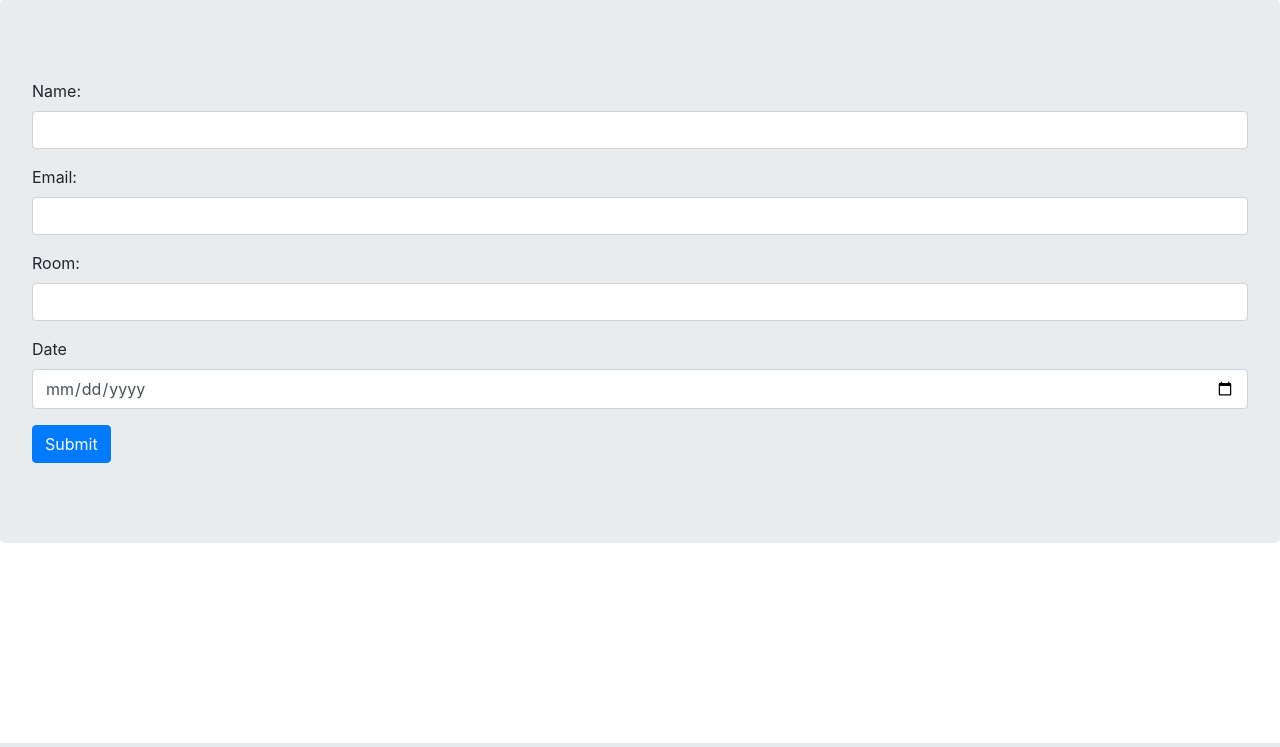
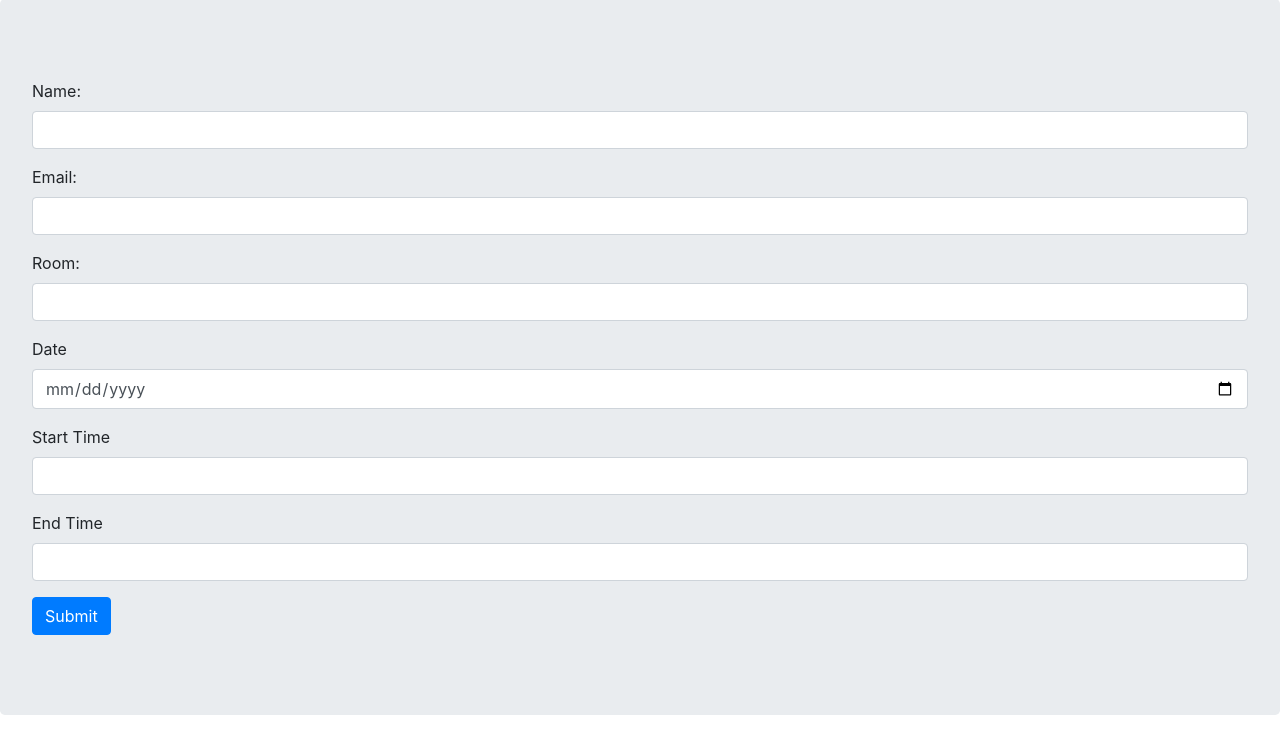
Before and after one commit to Taha-Adeel/setmas, a Flask app: a page that uses src/backend/templates/booking_request.html in a window 1280 px wide. Shown: the part 57-804 px from the top of the page. Run offline with Flask 3, Linux system fonts and the light colour scheme; some libraries are stand-ins or nearby versions.

Commit message:
fixed bugs in form

```diff
--- a/src/backend/base.py
+++ b/src/backend/base.py
@@ -28,17 +28,17 @@ class BookingRequest(db.Model):
     email = db.Column(db.String(80), nullable=False)
     room = db.Column(db.String(80), nullable=False)
     date = db.Column(db.String(20), nullable=False)
-    # start_time = db.Column(db.String(20), nullable=False)
-    # end_time = db.Column(db.String(20), nullable=False)
+    start_time = db.Column(db.String(20), nullable=False)
+    end_time = db.Column(db.String(20), nullable=False)
 
 
-    def __init__(self, name, email, room, date):
+    def __init__(self, name, email, room, date, start_time, end_time):
         self.name = name
         self.email = email
         self.room = room
         self.date = date
-        # self.start_time = start_time
-        # self.end_time = end_time
+        self.start_time = start_time
+        self.end_time = end_time
 
         # fill fields
 
@@ -63,11 +63,11 @@ def booking_request():
         email = form.email.data
         room = form.room.data
         date = form.date.data
-        # start_time = form.start_time.data
-        # end_time = form.end_time.data
+        start_time = str(form.start_time.data)
+        end_time = str(form.end_time.data)
 
         # add to database
-        new_request = BookingRequest(name=name, email=email, date=date, room = room)
+        new_request = BookingRequest(name=name, email=email, date=date, room = room, start_time=start_time, end_time=end_time)
         db.session.add(new_request)
         db.session.commit()
 
--- a/src/backend/forms.py
+++ b/src/backend/forms.py
@@ -1,7 +1,7 @@
 from flask_wtf import FlaskForm
 from wtforms import StringField, IntegerField, SubmitField, DateField
 from wtforms_components import TimeField
-
+# from wtforms.fields.html5 import TimeField
 from wtforms.validators import DataRequired
 from wtforms import StringField, PasswordField, BooleanField, \
     SubmitField
@@ -13,6 +13,6 @@ class EventForm(FlaskForm):
     email = StringField('Email:', validators=[DataRequired(), Email()])
     room = StringField('Room:', validators=[DataRequired()])
     date = DateField('Date', validators=[DataRequired()])
-    # start_time = TimeField('Start Time', validators=[DataRequired()])
-    # end_time = TimeField('End Time', validators=[DataRequired()])
+    start_time = TimeField('Start Time', validators=[DataRequired()])
+    end_time = TimeField('End Time', validators=[DataRequired()])
     submit = SubmitField('Submit')
--- a/src/backend/templates/booking_request.html
+++ b/src/backend/templates/booking_request.html
@@ -34,6 +34,14 @@
             {{ form.date.label }}
             {{ form.date(class="form-control") }}
         </div>
+        <div class="form-group">
+            {{ form.start_time.label }}
+            {{ form.start_time(class="form-control") }}
+        </div>
+        <div class="form-group">
+            {{ form.end_time.label }}
+            {{ form.end_time(class="form-control") }}
+        </div>
 
         <div class="form-group">
             {{ form.submit(class="btn btn-primary")}}
--- a/src/backend/templates/request_list.html
+++ b/src/backend/templates/request_list.html
@@ -18,6 +18,9 @@
         <td>{{ i.email }}</td>
         <td>{{ i.room }}</td>
         <td>{{ i.date }}</td>
+        <td>{{ i.start_time }}</td>
+        <td>{{ i.end_time }}</td>
+
       </tr>
       {% endfor %}
     </tbody>
```
Also changed, not shown: src/backend/data.sqlite (deleted).
